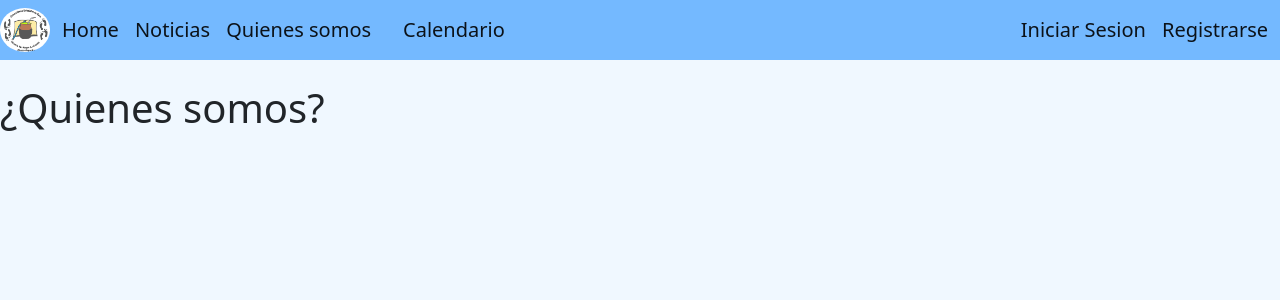
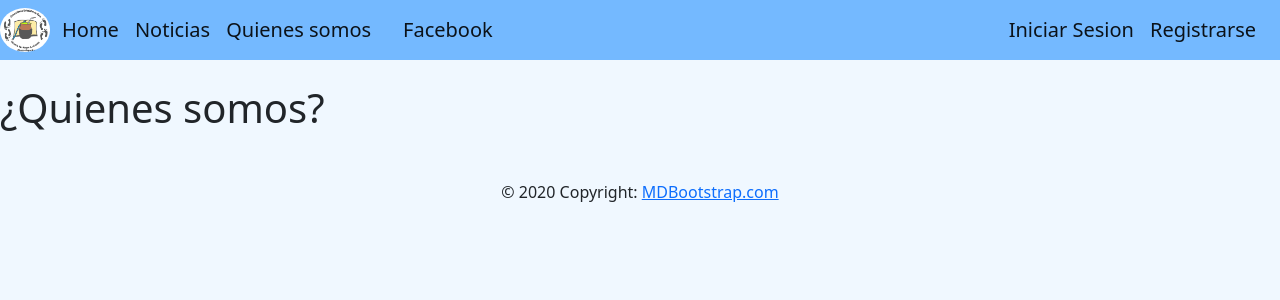
Before and after one commit to francisat5/Proyecto-Informatorio, a Django app: page /Somos/quienes/ in a window 1280 px wide. Shown: the top 300 px of the page. Run offline with Django 3.2, Linux system fonts and the light colour scheme.

Commit message:
se soluciono el tema de somos

```diff
--- a/Repositorio/fundacion/static/css/base.css
+++ b/Repositorio/fundacion/static/css/base.css
@@ -9,3 +9,13 @@ body{
         margin-left: 0%;
     }
 }
+
+.footer{
+    background-color: white;
+    width: 100%;
+    height: 50px;
+    bottom: 0;
+    position: fixed;
+    text-align: center;
+    color: black;
+}
--- a/Repositorio/fundacion/templates/base.html
+++ b/Repositorio/fundacion/templates/base.html
@@ -8,6 +8,8 @@
     <link rel="stylesheet" href="{% static 'css/base.css' %}">
     <link rel="stylesheet" href="https://cdn.jsdelivr.net/npm/swiper@8/swiper-bundle.min.css"/>
     <link href="https://cdn.jsdelivr.net/npm/bootstrap@5.2.0/dist/css/bootstrap.min.css" rel="stylesheet" integrity="sha384-gH2yIJqKdNHPEq0n4Mqa/HGKIhSkIHeL5AyhkYV8i59U5AR6csBvApHHNl/vI1Bx" crossorigin="anonymous">
+    <script src="https://cdn.jsdelivr.net/npm/swiper@8/swiper-bundle.min.js"></script>
+    <script src="https://cdn.jsdelivr.net/npm/bootstrap@5.2.0/dist/js/bootstrap.bundle.min.js" integrity="sha384-A3rJD856KowSb7dwlZdYEkO39Gagi7vIsF0jrRAoQmDKKtQBHUuLZ9AsSv4jD4Xa" crossorigin="anonymous"></script>
   </head>
   <body style="background-color:aliceblue ;">
     <!--Inicio de barra de navegación-->
@@ -21,10 +23,9 @@
           <div class="collapse navbar-collapse" id="navbarNav">
             <ul class="navbar-nav">
               <a class="navbar-brand" href="{% url 'noticias:listar_noticias' %}">Noticias</a>
-              <a class="navbar-brand" href="#">Quienes somos</a>
+              <a class="navbar-brand" href="{% url 'somos:quienes_somos' %}">Quienes somos</a>
               <a class="navbar-brand"></a>
-                <a class="navbar-brand" href="#">Calendario</a>
-              </li>
+                <a class="navbar-brand"  href="https://www.facebook.com/groups/498186250237283/">Facebook</a>
               <a class="navbar-brand" id="margen"></a>
               {% if user.is_authenticated %}
               <span class="navbar-brand" style="color:rgb(113, 113, 237);">Hola!{{user.username}}</span>
@@ -32,19 +33,27 @@
               {%else%}
                 <a class="navbar-brand" href="{%url 'login' %}"id=>Iniciar Sesion</a>
                 <a class="navbar-brand" href="#">Registrarse</a>
-              </li>
               {% endif %}
-              </li>
             </ul>
           </div>
         </div>
       </nav>
 
+
       {%block contenido%}
 
       {%endblock contenido%}
-      <!--Final de barra de navegación-->
-      <script src="https://cdn.jsdelivr.net/npm/swiper@8/swiper-bundle.min.js"></script>
-      <script src="https://cdn.jsdelivr.net/npm/bootstrap@5.2.0/dist/js/bootstrap.bundle.min.js" integrity="sha384-A3rJD856KowSb7dwlZdYEkO39Gagi7vIsF0jrRAoQmDKKtQBHUuLZ9AsSv4jD4Xa" crossorigin="anonymous"></script>
-  </body>
+    <!-- Footer -->
+
+<footer class="page-footer font-small blue">
+
+  <!-- Copyright -->
+  <div class="footer-copyright text-center py-3">© 2020 Copyright:
+    <a href="/"> MDBootstrap.com</a>
+  </div>
+  <!-- Copyright -->
+
+</footer>
+<!-- Footer -->
+    </body>
 </html>
--- a/Repositorio/fundacion/templates/home.html
+++ b/Repositorio/fundacion/templates/home.html
@@ -7,6 +7,7 @@
           <button type="button" data-bs-target="#carouselExampleIndicators" data-bs-slide-to="1" aria-label="Slide 2"></button>
           <button type="button" data-bs-target="#carouselExampleIndicators" data-bs-slide-to="2" aria-label="Slide 3"></button>
         </div>
+      </div>
         <div class="carousel-inner ">
           <div class="carousel-item active">
           <center><img src="../static/img/Fundación11.jpg"style="width: 400px; class="d-block w-50" alt="..."></center>
@@ -16,5 +17,6 @@
           </div>
           <div class="carousel-item">
           <center><img src="../static/img/Fundacion77_n.jpg"style="width: 400px;  class="d-block w-50" alt="..."></center>
-
+        </div>
+      </div>
       {%endblock contenido%}
--- a/Repositorio/fundacion/templates/quienes_somos.html
+++ b/Repositorio/fundacion/templates/quienes_somos.html
@@ -2,12 +2,9 @@
 {% load static %}
 
 {% block contenido %}
-
 	<br>
 
 	<h1>¿Quienes somos?</h1>
 	<br>
 
-
-
 {% endblock contenido %}
```
Also changed, not shown: Repositorio/fundacion/fundacion/db.sqlite3.
